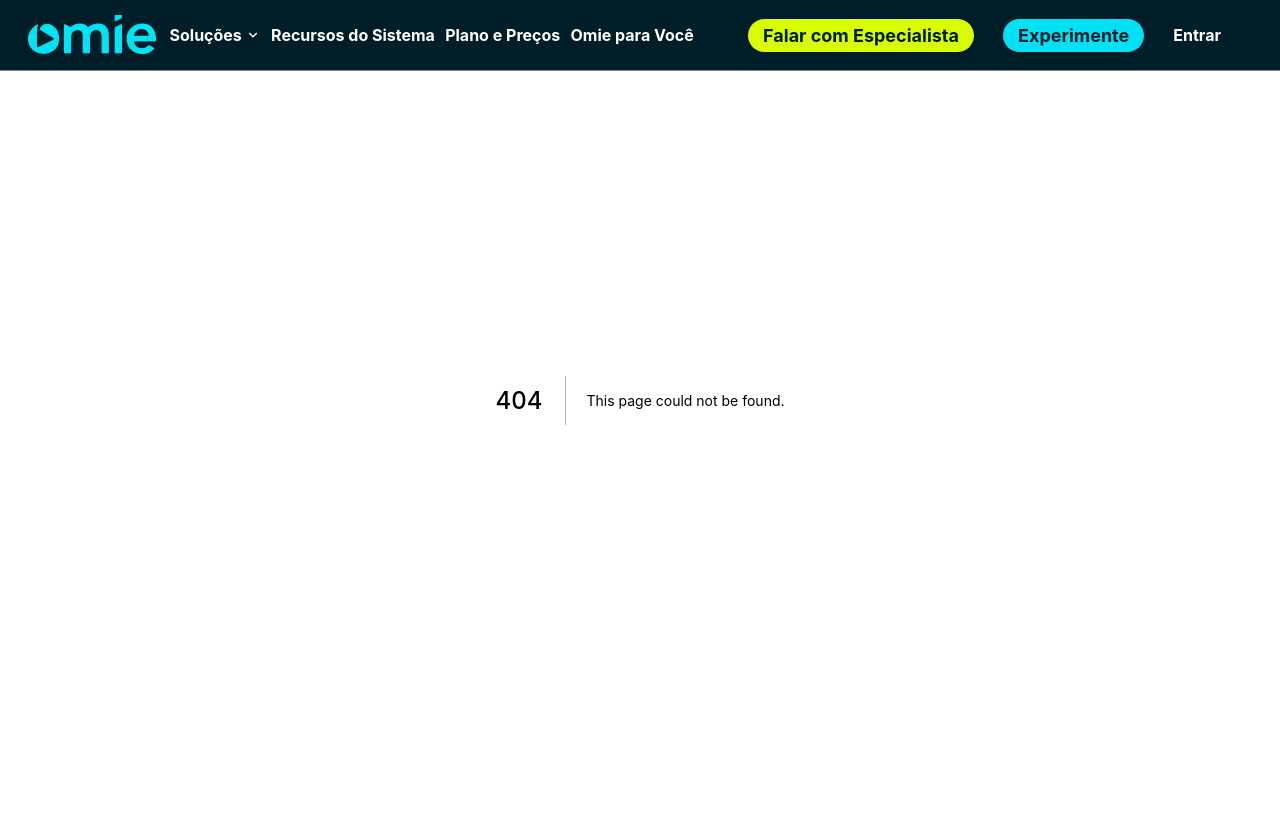
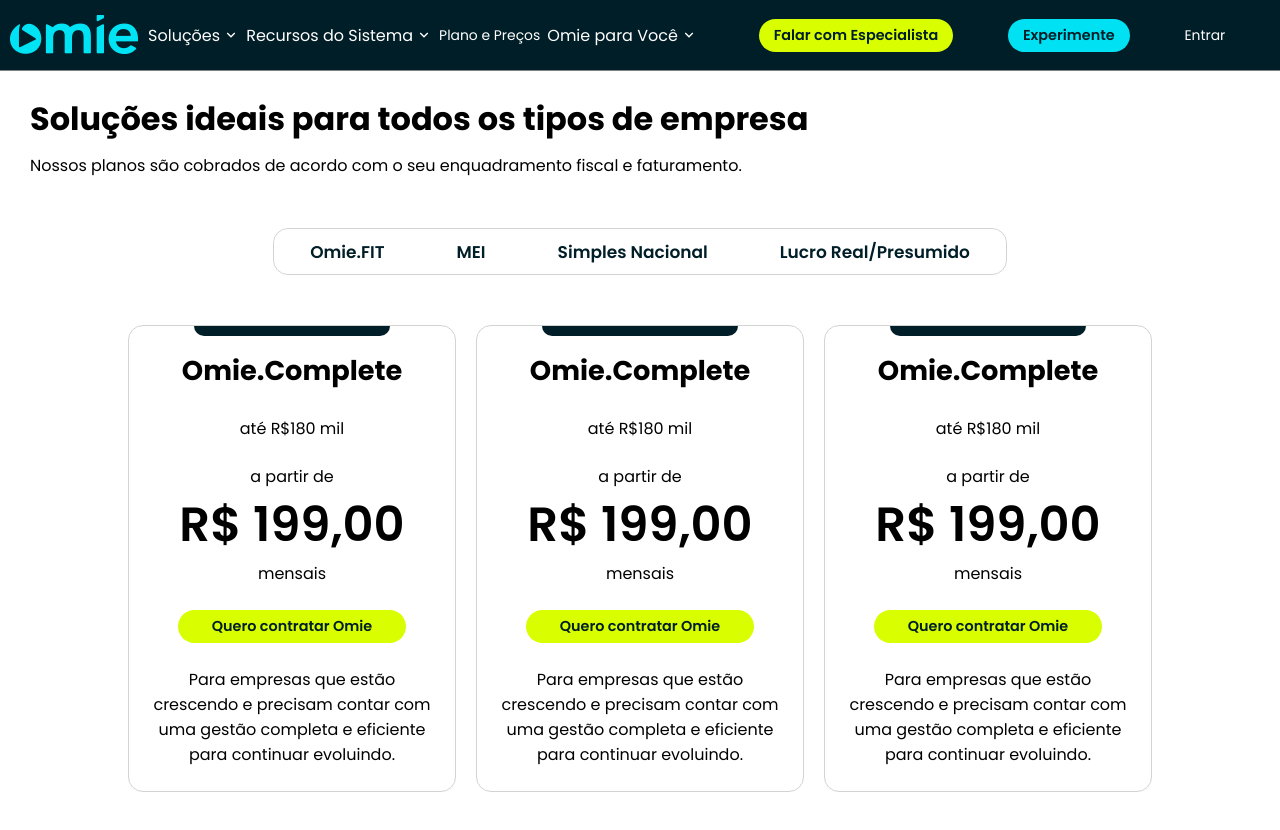
Before and after one commit to uesleipedro/omie-clone, a Next.js app: page /planos in a window 1280 px wide. Before the commit this address had no page. Shown: the top 830 px of the page. Before the commit the page ends 800 px from the top, so only its background shows below. Built offline with nearby package versions, Linux system fonts and the light colour scheme.

Commit message:
alterate form

```diff
--- a/compnents/CustomButton/CustomButton.module.css
+++ b/compnents/CustomButton/CustomButton.module.css
@@ -1,12 +1,13 @@
 .button{
   color: #001E27;
-  font-weight: bold;
-  font-size: 18px;
+  font-weight: 600;
+  font-size: 0.9rem;
   padding: 6px 15px 6px 15px;
   border-radius: 30px;
   cursor: pointer;
   transition: 0.3s;
   border: none;
+  width: 100%;
 }
 
 .button:hover {
--- a/compnents/Navbar.tsx
+++ b/compnents/Navbar.tsx
@@ -1,8 +1,9 @@
 import Image from 'next/image'
-import { RiArrowDownSLine } from "react-icons/ri"
+import { RiArrowDownSLine } from 'react-icons/ri'
+import Link from 'next/link'
 
-import styles from "../styles/Navbar.module.css"
-import logo from "../assets/logo-omie.png"
+import styles from '../styles/Navbar.module.css'
+import logo from '../assets/logo-omie.png'
 import CustomButton from './CustomButton'
 
 const Navbar = () => {
@@ -10,14 +11,14 @@
     <ul className={styles.list}>
       <Image
         src={logo}
-        alt="Omie"
+        alt='Omie'
       />
       <div className={styles.dropdownContainer}>
         <span className={styles.borderTop}></span>
         <div className={styles.buttonContainer}>
           <li>Soluções</li>
           <RiArrowDownSLine
-            title="Sair"
+            title='Sair'
           />
         </div>
         <div className={styles.dropdown}>
@@ -28,14 +29,31 @@
           </div>
         </div>
       </div>
-      <div><span className={styles.borderTop}></span><li>Recursos do Sistema</li></div>
-      <div><span className={styles.borderTop}></span><li>Plano e Preços</li></div>
-      <div><span className={styles.borderTop}></span><li>Omie para Você</li></div>
+      <div className={styles.dropdownContainer}>
+        <span className={styles.borderTop}></span>
+        <div className={styles.buttonContainer}>
+          <li>Recursos do Sistema</li>
+          <RiArrowDownSLine
+            title='Sair'
+          />
+        </div>
+      </div>
+      <div><span className={styles.borderTop}></span><Link href="/planos"><li>Plano e Preços</li></Link></div>
+
+      <div className={styles.dropdownContainer}>
+        <span className={styles.borderTop}></span>
+        <div className={styles.buttonContainer}>
+          <li>Omie para Você</li>
+          <RiArrowDownSLine
+            title='Sair'
+          />
+        </div>
+      </div>
     </ul>
 
     <ul className={styles.list2}>
-      <div><CustomButton name="Falar com Especialista" color="green" /></div>
-      <div><CustomButton name="Experimente" color="blue" /></div>
+      <div><CustomButton name='Falar com Especialista' color='green' /></div>
+      <div><Link href="/form"><a><CustomButton name='Experimente' color='blue' /></a></Link></div>
       <div><span className={styles.borderTop}></span><li>Entrar</li></div>
     </ul>
   </div>
--- a/package.json
+++ b/package.json
@@ -9,10 +9,12 @@
     "lint": "next lint"
   },
   "dependencies": {
+    "axios": "^0.27.2",
     "next": "12.1.5",
     "react": "18.1.0",
     "react-dom": "18.1.0",
-    "react-icons": "^4.3.1"
+    "react-icons": "^4.3.1",
+    "react-uuid": "^1.0.2"
   },
   "devDependencies": {
     "@types/node": "17.0.29",
--- /dev/null
+++ b/pages/planos/Planos.module.css
@@ -0,0 +1,126 @@
+.container {
+  width: 100%;
+  display: flex;
+  flex-direction: column;
+  flex-wrap: wrap;
+  justify-content: center;
+  align-items: center;
+  background-color: #fff;
+  padding: 20px 10px 200px 10px; /* remover o padding bottom*/
+}
+
+.containerCards {
+  width: 100%;
+  display: flex;
+  flex-wrap: wrap;
+  flex-direction: row;
+  justify-content: center;
+  align-items: flex-start;
+  background-color: #fff;
+  gap: 20px;
+}
+
+.card {
+  display: flex;
+    flex: 0 0 auto;
+  flex-direction: column;
+  justify-content: space-evenly;
+  align-items: center;
+  width: 328px;
+  height: 467px;
+  border-radius: 15px;
+  border: 1px solid #d3d3d3;
+  transition: 0.2s;
+  margin-top: 50px;
+  position: relative;
+  padding: 0 20px 0 20px;
+}
+
+.card:hover {
+  transition: 0.4s;
+  box-shadow: 0px 0px 10px #989898;
+  transform: scale(1.06);
+}
+
+.title{
+  font-size: 1.7rem;
+  font-weight: 700;
+}
+
+.borderTop {
+  position: absolute;
+  width: 60%;
+  height: 10px;
+  top: 0;
+  border-bottom-left-radius: 10px;
+  border-bottom-right-radius: 10px;
+  background-color:  #001e27;
+}
+
+.card:hover .borderTop{
+  transition: 0.2s;
+  background-color: #00E2F4;
+}
+
+.card:hover .title{
+  transition: 0.2s;
+  color: #00E2F4;
+}
+
+.card > p {
+  text-align: center;
+}
+
+.containerPrice {
+  display: flex;
+  flex-direction: column;
+  justify-content: center;
+  align-items: center;
+
+}
+.containerPrice > span:nth-child(2) {
+  font-size: 3rem;
+  font-weight: 600;
+}
+
+/* TABS */
+.tab {
+  display: flex;
+  flex-wrap: wrap;
+  flex-direction: row;
+  align-items: center;
+  border: 1.5px solid #d3d3d3;
+  border-radius: 15px;
+  overflow: hidden;
+}
+
+.tab button {
+  height: 45px;
+  background-color: inherit;
+  float: left;
+  border: 1px solid #fff;
+  border-radius: 15px;
+  outline: none;
+  cursor: pointer;
+  transition: 0.3s;
+  font-size: 17px;
+  font-weight: 600;
+  color: #001e27;
+  padding: 0 35px 0 35px;
+}
+
+.tab button:hover {
+  border: 0.5px solid #d3d3d3;
+}
+
+.tab button.active {
+  background-color: #5b7cba;
+  color: white;
+}
+
+.tabcontent {
+  display: none;
+  padding: 6px 12px;
+  border: none;
+  border-top: none;
+}
--- /dev/null
+++ b/pages/planos/index.tsx
@@ -0,0 +1,83 @@
+import CustomButton from '../../compnents/CustomButton'
+import styles from './Planos.module.css'
+
+const Planos = () => {
+  return (
+    <div id='container' className={styles.container} style={{ paddingTop: '75px' }}>
+
+      <h1 style={{ alignSelf: 'start', margin: '20px 0 0 20px' }}>Soluções ideais para todos os tipos de empresa</h1>
+      <p style={{ alignSelf: 'start', margin: '10px 0 50px 20px' }}>Nossos planos são cobrados de acordo com o seu enquadramento fiscal e faturamento.</p>
+
+      <div id='tab' className='tab'>
+        <div className={styles.tab} id='tab'>
+          <button className='tablinks' id='defaultOpen'>Omie.FIT</button>
+          <button className='tablinks' id='defaultOpen'>MEI</button>
+          <button className='tablinks' id='defaultOpen'>Simples Nacional</button>
+          <button className='tablinks' id='defaultOpen'>Lucro Real/Presumido</button>
+        </div>
+      </div>
+
+      <div className={styles.tabContent}>
+
+        <div className={styles.containerCards}>
+
+          <div className={styles.card}>
+            <span className={styles.borderTop}></span>
+            <span className={styles.title}>Omie.Complete</span>
+            <span>até R$180 mil</span>
+            <div className={styles.containerPrice}>
+              <span>a partir de</span>
+              <span>R$ 199,00</span>
+              <span>mensais</span>
+            </div>
+            <div style={{ width: '80%' }}>
+              <CustomButton name="Quero contratar Omie" color="green" />
+            </div>
+            <p className={styles.descrition}>
+              Para empresas que estão crescendo e precisam contar com uma gestão completa e eficiente para continuar evoluindo.
+            </p>
+          </div>
+
+          <div className={styles.card}>
+            <span className={styles.borderTop}></span>
+            <span className={styles.title}>Omie.Complete</span>
+            <span>até R$180 mil</span>
+            <div className={styles.containerPrice}>
+              <span>a partir de</span>
+              <span>R$ 199,00</span>
+              <span>mensais</span>
+            </div>
+            <div style={{ width: '80%' }}>
+              <CustomButton name="Quero contratar Omie" color="green" />
+            </div>
+            <p className={styles.descrition}>
+              Para empresas que estão crescendo e precisam contar com uma gestão completa e eficiente para continuar evoluindo.
+            </p>
+          </div>
+
+          <div className={styles.card}>
+            <span className={styles.borderTop}></span>
+            <span className={styles.title}>Omie.Complete</span>
+            <span>até R$180 mil</span>
+            <div className={styles.containerPrice}>
+              <span>a partir de</span>
+              <span>R$ 199,00</span>
+              <span>mensais</span>
+            </div>
+            <div style={{ width: '80%' }}>
+              <CustomButton name="Quero contratar Omie" color="green" />
+            </div>
+            <p className={styles.descrition}>
+              Para empresas que estão crescendo e precisam contar com uma gestão completa e eficiente para continuar evoluindo.
+            </p>
+          </div>
+
+        </div>
+      </div>
+
+
+    </div>
+  )
+}
+
+export default Planos
--- a/styles/Navbar.module.css
+++ b/styles/Navbar.module.css
@@ -19,8 +19,6 @@
   align-items: center;
   list-style: none;
   color: #fff;
-  font-weight: bold;
-  padding-left:15px;
   transition: 0.5s;
 }
 
@@ -34,6 +32,10 @@
   cursor: pointer;
 }
 
+.list > div > li {
+  font-size: .87rem;
+}
+
 .list2{
   height: 100%;
   width: 45%;
@@ -43,14 +45,13 @@
   align-items: center;
   list-style: none;
   color: #fff;
-  font-weight: bold;
-  padding: 0 30px 0 15px;
   transition: 0.5s;
 }
 
 .list2 > div > li{
   transition: 0.3s;
   cursor:pointer;
+  font-size: .87rem;
 }
 
 .list2 > div > li:hover {
--- a/styles/globals.css
+++ b/styles/globals.css
@@ -1,8 +1,10 @@
+@import url('https://fonts.googleapis.com/css2?family=Poppins:ital,wght@0,100;0,200;0,300;0,400;0,500;0,600;0,700;0,800;1,100;1,300&display=swap');
 * {
   padding: 0;
   margin: 0;
-  font-family: -apple-system, BlinkMacSystemFont, Segoe UI, Roboto, Oxygen,
-    Ubuntu, Cantarell, Fira Sans, Droid Sans, Helvetica Neue, sans-serif;
+  /*font-family: -apple-system, BlinkMacSystemFont, Segoe UI, Roboto, Oxygen,
+    Ubuntu, Cantarell, Fira Sans, Droid Sans, Helvetica Neue, sans-serif; */
+  font-family: Poppins;
 }
 
 a {
```
Also changed, not shown: pages/form/index.tsx (added, +110 -0 lines), styles/Home.module.css (+10 -8 lines), 1 other file (tests, documents, lock files or other folders).
